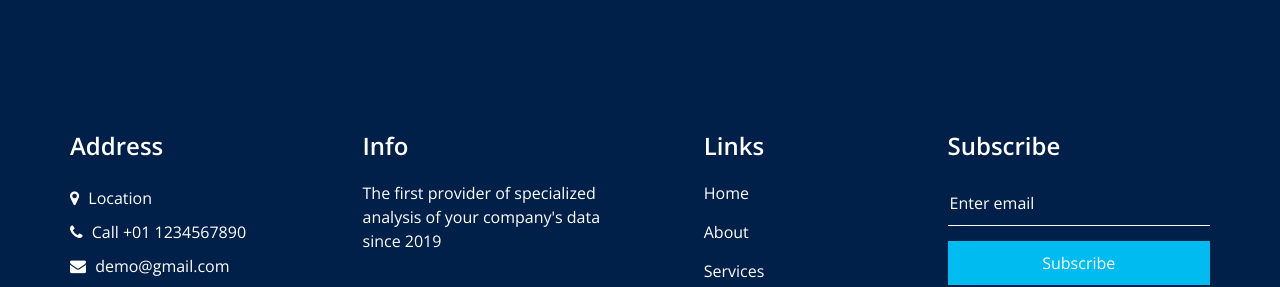
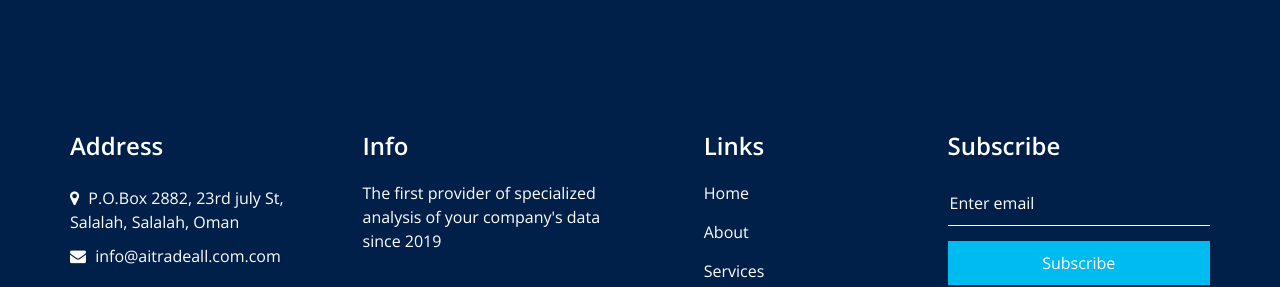
Before and after one commit to persian-system/AiTradeAll-front, a plain HTML site: page index.html in a window 1280 px wide. Shown: the part 3877-4164 px from the top of the page. Drawn offline with nearby package versions, Linux system fonts and the light colour scheme; some packages are replaced by stand-ins of ours; a script that the page names is missing.

Commit message:
add address & email in footer

```diff
--- a/index.html
+++ b/index.html
@@ -610,19 +610,14 @@
               <a href="">
                 <i class="fa fa-map-marker" aria-hidden="true"></i>
                 <span>
-                  Location
+                  P.O.Box 2882, 23rd july St, Salalah, Salalah, Oman
                 </span>
               </a>
-              <a href="">
-                <i class="fa fa-phone" aria-hidden="true"></i>
-                <span>
-                  Call +01 1234567890
-                </span>
-              </a>
+
               <a href="">
                 <i class="fa fa-envelope" aria-hidden="true"></i>
                 <span>
-                  demo@gmail.com
+                  info@aitradeall.com.com
                 </span>
               </a>
             </div>
```
